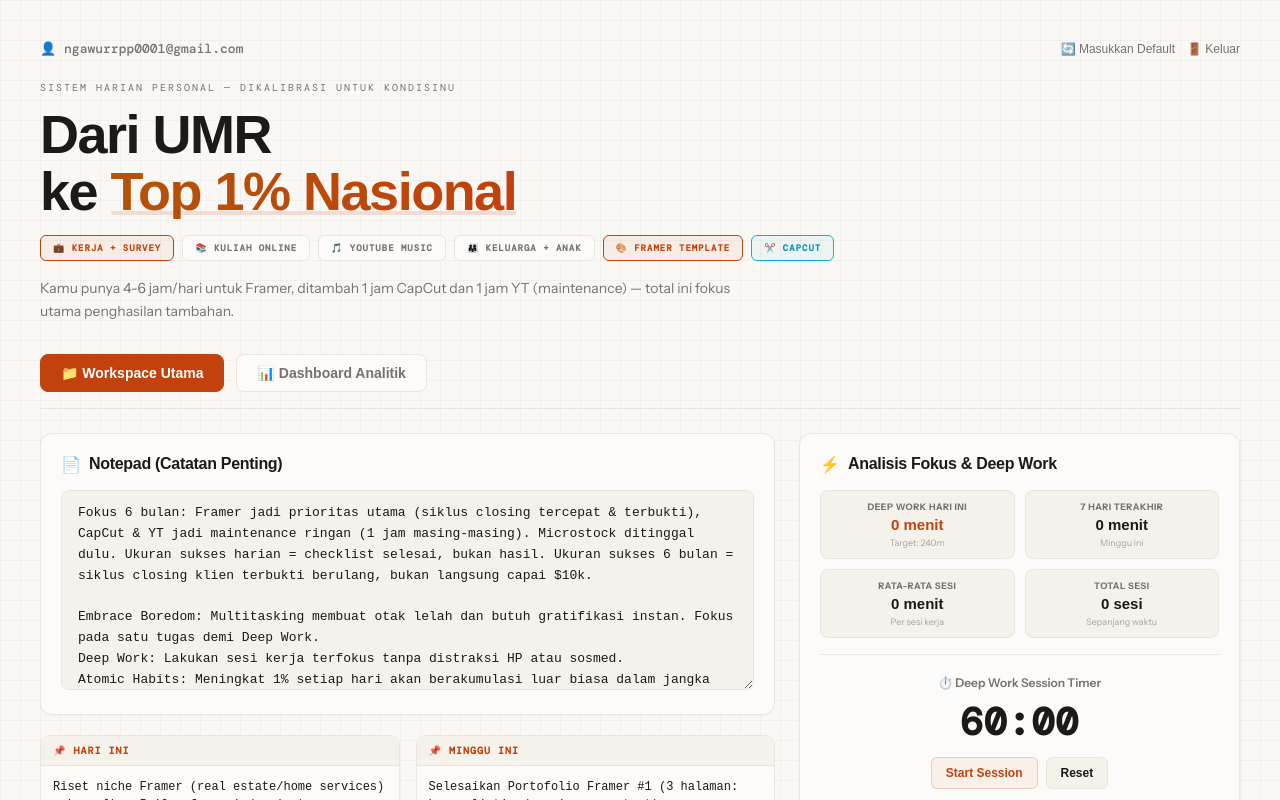
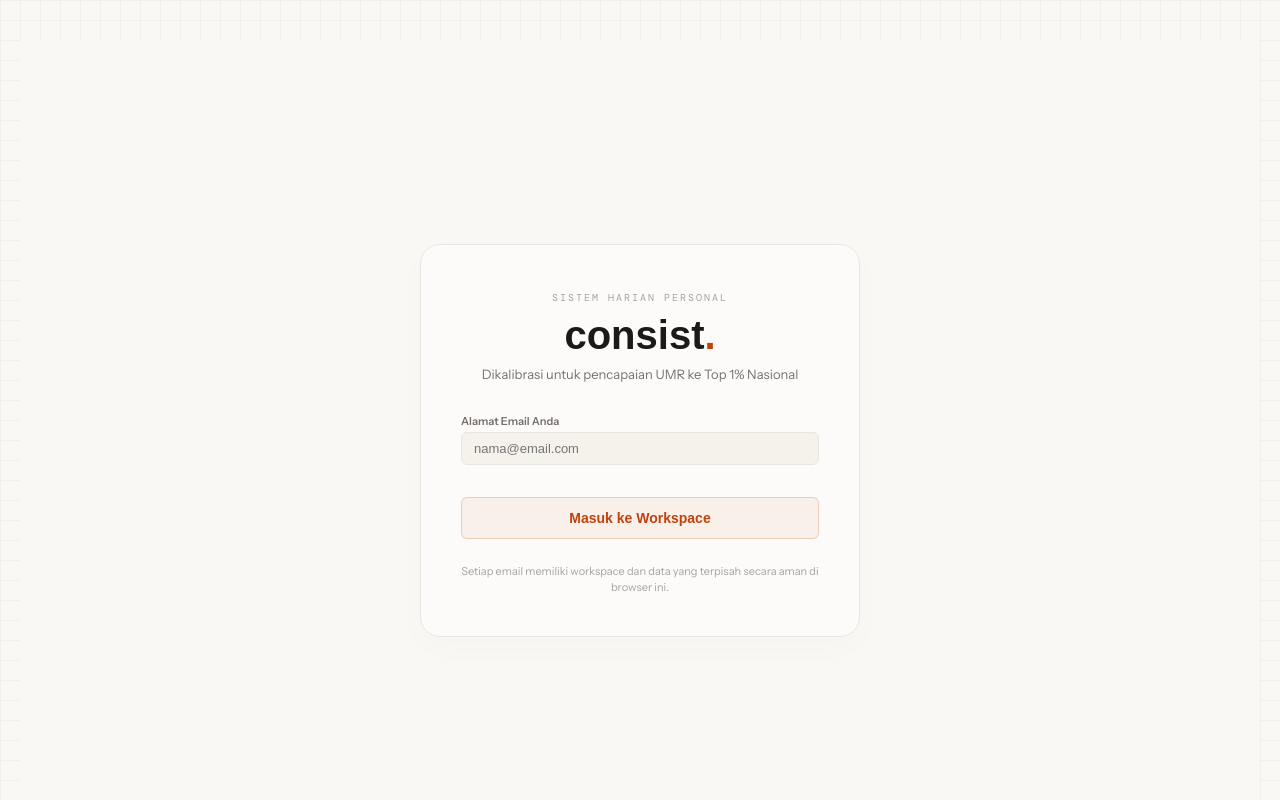
Before and after one commit to consistmaker/consist, a React (Vite) app: page / in a window 1280 px wide. Shown: the top 800 px of the page. Built offline with nearby package versions, Linux system fonts and the light colour scheme; a web font is replaced by a local one.

Commit message:
Implement full Login Screen and multi-user dynamic storage partitioning per email

```diff
--- a/src/App.jsx
+++ b/src/App.jsx
@@ -16,6 +16,7 @@ export default function App() {
   const store = useStore();
   const [activeView, setActiveView] = useState('workspace');
   const [newBlock, setNewBlock] = useState({ char: '🌅', time: '', name: '', tasks: '' });
+  const [loginEmail, setLoginEmail] = useState('');
   const [showAddBlock, setShowAddBlock] = useState(false);
   const [quickInput, setQuickInput] = useState('');
   const [matrixForm, setMatrixForm] = useState({ q1: '', q2: '', q3: '', q4: '' });
@@ -40,6 +41,23 @@ export default function App() {
     }
   };
 
+  const handleLogin = () => {
+    if (!loginEmail) return alert('Silakan masukkan email Anda!');
+    const normalizedEmail = loginEmail.trim().toLowerCase();
+    store.setCurrentUser(normalizedEmail);
+    setTimeout(() => {
+      useStore.persist.rehydrate();
+    }, 50);
+  };
+
+  const handleLogout = () => {
+    store.setCurrentUser('');
+    setLoginEmail('');
+    setTimeout(() => {
+      useStore.persist.rehydrate();
+    }, 50);
+  };
+
   const handleAddDailyBlock = () => {
     if (newBlock.name) {
       store.addDailyBlock({ ...newBlock, tasks: newBlock.tasks.split('\n').filter(Boolean) });
@@ -61,23 +79,49 @@ export default function App() {
 
   const coveyMatrix = store.coveyMatrix || { q1: [], q2: [], q3: [], q4: [] };
 
+  if (!store.currentUser) {
+    return (
+      <div className="login-container">
+        <div className="login-card">
+          <div className="login-header">
+            <span className="eyebrow">SISTEM HARIAN PERSONAL</span>
+            <h1 className="login-title">consist<span className="accent">.</span></h1>
+            <p className="login-subtitle">Dikalibrasi untuk pencapaian UMR ke Top 1% Nasional</p>
+          </div>
+
+          <div className="login-form">
+            <div className="form-group">
+              <label className="form-label" style={{ textAlign: 'left' }}>Alamat Email Anda</label>
+              <input
+                type="email"
+                className="input-field"
+                placeholder="nama@email.com"
+                value={loginEmail}
+                onChange={e => setLoginEmail(e.target.value)}
+                onKeyDown={e => e.key === 'Enter' && handleLogin()}
+              />
+            </div>
+            <button className="btn btn-primary btn-login" onClick={handleLogin}>
+              Masuk ke Workspace
+            </button>
+          </div>
+
+          <div className="login-footer">
+            Setiap email memiliki workspace dan data yang terpisah secara aman di browser ini.
+          </div>
+        </div>
+      </div>
+    );
+  }
+
   return (
     <div className="app-container">
       {/* Top Header Controls */}
       <div className="header-meta">
-        <span className="user-email">👤 {store.currentUser || 'Guest'}</span>
+        <span className="user-email">👤 {store.currentUser}</span>
         <div className="header-buttons">
           <button className="btn-meta" onClick={handleResetDefaults}>🔄 Masukkan Default</button>
-          <button className="btn-meta" onClick={() => {
-            if (store.currentUser) {
-              store.setCurrentUser('');
-            } else {
-              const email = window.prompt('Masukkan email Anda:', 'ngawurrpp0001@gmail.com');
-              if (email) store.setCurrentUser(email);
-            }
-          }}>
-            {store.currentUser ? '🚪 Keluar' : '🔑 Masuk'}
-          </button>
+          <button className="btn-meta" onClick={handleLogout}>🚪 Keluar</button>
         </div>
       </div>
 
--- a/src/index.css
+++ b/src/index.css
@@ -1168,3 +1168,70 @@ body {
     grid-template-columns: 1fr;
   }
 }
+
+/* ─── LOGIN SCREEN STYLING ─── */
+.login-container {
+  display: flex;
+  justify-content: center;
+  align-items: center;
+  min-height: 100vh;
+  background: var(--bg);
+  padding: 20px;
+}
+
+.login-card {
+  background: var(--card-bg);
+  border: 1px solid var(--border);
+  border-radius: 20px;
+  padding: 40px;
+  width: 100%;
+  max-width: 440px;
+  box-shadow: 0 10px 30px rgba(0, 0, 0, 0.02);
+  text-align: center;
+  animation: fadeUp 0.5s ease both;
+}
+
+.login-header {
+  margin-bottom: 32px;
+}
+
+.login-header .eyebrow {
+  font-family: 'DM Mono', monospace;
+  font-size: 10px;
+  letter-spacing: 2px;
+  color: var(--text-muted2);
+  text-transform: uppercase;
+}
+
+.login-title {
+  font-family: 'Clash Display', sans-serif;
+  font-size: 40px;
+  font-weight: 700;
+  color: var(--text-main);
+  margin-top: 8px;
+}
+
+.login-title .accent {
+  color: var(--brand-orange);
+}
+
+.login-subtitle {
+  font-size: 13px;
+  color: var(--text-muted);
+  margin-top: 8px;
+}
+
+.btn-login {
+  width: 100%;
+  justify-content: center;
+  padding: 12px;
+  font-size: 14px;
+  margin-top: 8px;
+}
+
+.login-footer {
+  font-size: 11px;
+  color: var(--text-muted2);
+  margin-top: 24px;
+  line-height: 1.5;
+}
--- a/src/store.js
+++ b/src/store.js
@@ -183,8 +183,11 @@ export const useStore = create(
   persist(
     (set) => ({
       // User Info
-      currentUser: 'ngawurrpp0001@gmail.com',
-      setCurrentUser: (email) => set({ currentUser: email }),
+      currentUser: '',
+      setCurrentUser: (email) => {
+        localStorage.setItem('active_user', email);
+        set({ currentUser: email });
+      },
 
       // Notepad
       notepad: initialNotepad,
@@ -359,6 +362,29 @@ export const useStore = create(
     }),
     {
       name: 'life-os-cream-storage-v4',
+      storage: {
+        getItem: (name) => {
+          const activeUser = localStorage.getItem('active_user') || '';
+          const userKey = activeUser ? `life-os-user-${activeUser}` : name;
+          const dataStr = localStorage.getItem(userKey);
+          if (!dataStr) return null;
+          try {
+            return JSON.parse(dataStr);
+          } catch (e) {
+            return null;
+          }
+        },
+        setItem: (name, value) => {
+          const activeUser = localStorage.getItem('active_user') || '';
+          const userKey = activeUser ? `life-os-user-${activeUser}` : name;
+          localStorage.setItem(userKey, JSON.stringify(value));
+        },
+        removeItem: (name) => {
+          const activeUser = localStorage.getItem('active_user') || '';
+          const userKey = activeUser ? `life-os-user-${activeUser}` : name;
+          localStorage.removeItem(userKey);
+        }
+      }
     }
   )
 );
```
